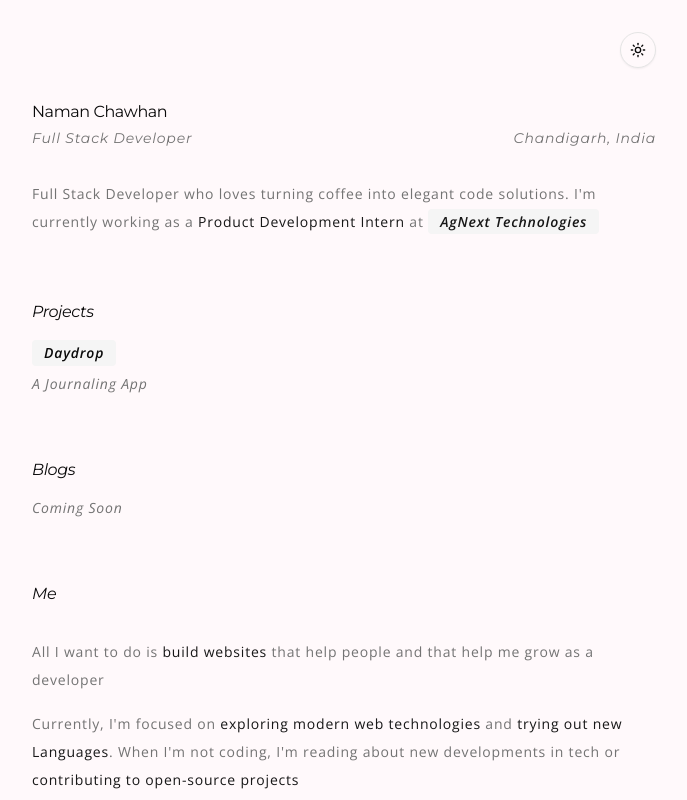
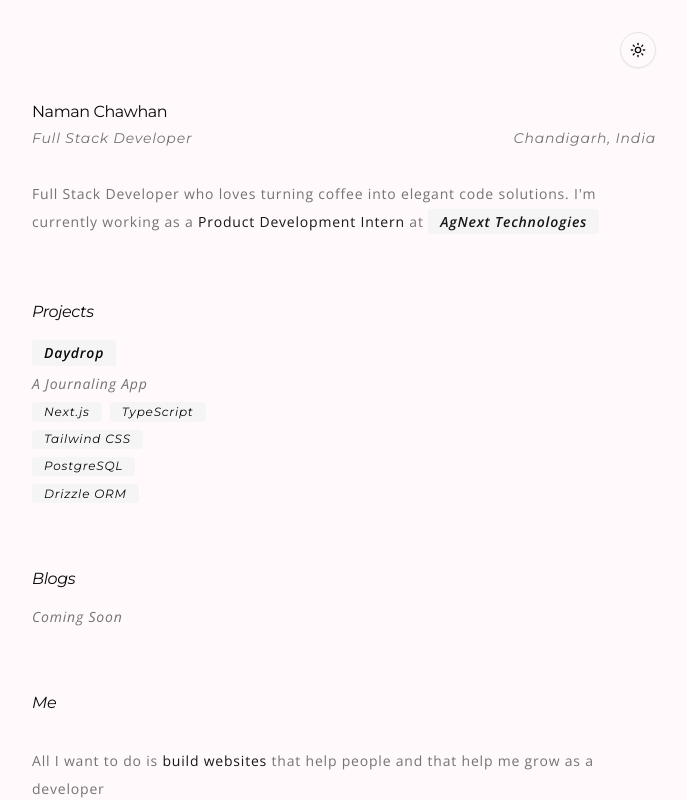
Before and after one commit to namannc13/chom, a React (Vite) app: page / in a window 1280 px wide. Shown: the top 800 px of the page, without its empty margins (296-983 px from the left). Built offline with nearby package versions, Linux system fonts and the light colour scheme.

Commit message:
Minor updates

```diff
--- a/src/App.tsx
+++ b/src/App.tsx
@@ -53,6 +53,23 @@ function App() {
                 <p className="text-sm text-muted-foreground italic">
                   A Journaling App
                 </p>
+                <div className="flex flex-wrap gap-2">
+                  <div className="relative rounded bg-muted px-[0.75rem] py-[0.1rem] italic text-xs  hover:bg-muted/70 w-fit font-montserrat">
+                    Next.js
+                  </div>
+                  <div className="relative rounded bg-muted px-[0.75rem] py-[0.1rem] italic text-xs  hover:bg-muted/70 w-fit font-montserrat">
+                    TypeScript
+                  </div>
+                  <div className="relative rounded bg-muted px-[0.75rem] py-[0.1rem] italic text-xs  hover:bg-muted/70 w-fit font-montserrat">
+                    Tailwind CSS
+                  </div>
+                  <div className="relative rounded bg-muted px-[0.75rem] py-[0.1rem] italic text-xs  hover:bg-muted/70 w-fit font-montserrat">
+                    PostgreSQL
+                  </div>
+                  <div className="relative rounded bg-muted px-[0.75rem] py-[0.1rem] italic text-xs  hover:bg-muted/70 w-fit font-montserrat">
+                    Drizzle ORM
+                  </div>
+                </div>
               </div>
             </div>
           </div>
--- a/src/index.css
+++ b/src/index.css
@@ -43,44 +43,11 @@
   -webkit-font-smoothing: antialiased;
   -moz-osx-font-smoothing: grayscale;
 
-  /* --background: oklch(0.217 0 0);
-  --foreground: oklch(0.985 0 0);
-  --card: oklch(0.145 0 0);
-  --card-foreground: oklch(0.985 0 0);
-  --popover: oklch(0.145 0 0);
-  --popover-foreground: oklch(0.985 0 0);
-  --primary: oklch(0.985 0 0);
-  --primary-foreground: oklch(0.205 0 0);
-  --secondary: oklch(0.269 0 0);
-  --secondary-foreground: oklch(0.985 0 0);
-  --muted: oklch(0.269 0 0);
-  --muted-foreground: oklch(0.708 0 0);
-  --accent: oklch(0.269 0 0);
-  --accent-foreground: oklch(0.985 0 0);
-  --destructive: oklch(0.396 0.141 25.723);
-  --destructive-foreground: oklch(0.637 0.237 25.331);
-  --border: oklch(0.269 0 0);
-  --input: oklch(0.269 0 0);
-  --ring: oklch(0.439 0 0);
-  --chart-1: oklch(0.488 0.243 264.376);
-  --chart-2: oklch(0.696 0.17 162.48);
-  --chart-3: oklch(0.769 0.188 70.08);
-  --chart-4: oklch(0.627 0.265 303.9);
-  --chart-5: oklch(0.645 0.246 16.439);
-  --sidebar: oklch(0.205 0 0);
-  --sidebar-foreground: oklch(0.985 0 0);
-  --sidebar-primary: oklch(0.488 0.243 264.376);
-  --sidebar-primary-foreground: oklch(0.985 0 0);
-  --sidebar-accent: oklch(0.269 0 0);
-  --sidebar-accent-foreground: oklch(0.985 0 0);
-  --sidebar-border: oklch(0.269 0 0);
-  --sidebar-ring: oklch(0.439 0 0); */
-
   --background: oklch(0.99 0.01 0.99);
   --foreground: oklch(0.145 0 0);
-  --card: oklch(1 0 0);
+  --card: oklch(0.99 0.01 0.99);
   --card-foreground: oklch(0.145 0 0);
-  --popover: oklch(1 0 0);
+  --popover: oklch(0.99 0.01 0.99);
   --popover-foreground: oklch(0.145 0 0);
   --primary: oklch(0.205 0 0);
   --primary-foreground: oklch(0.985 0 0);
```
